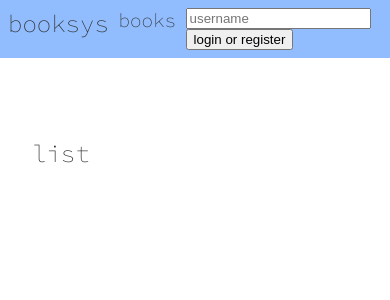
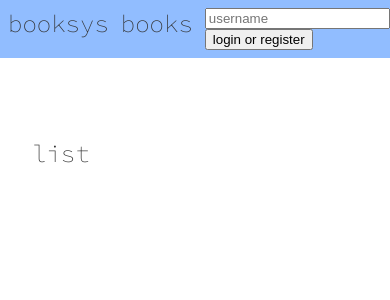
Before and after one commit to TsimpDim/BookSys, a Flask app: page / in a window 390 px wide. Shown: the top 300 px of the page. Run offline with Flask 2, Linux system fonts and the light colour scheme; data that the repository does not hold is empty.

Commit message:
Add some text sizing

```diff
--- a/_BookSys/static/g_styles.css
+++ b/_BookSys/static/g_styles.css
@@ -55,6 +55,13 @@ td {
     padding: 0 1em;
 }
 
+
+@media (max-width: 1000px){
+    .text {
+        font-size: 1em;
+    }
+}
+
 @media (max-width: 600px){
 
     table {
@@ -98,4 +105,7 @@ td {
         font-weight: bold;
     }
 
+    .text {
+        font-size: 1.5em;
+    }
 }
```
